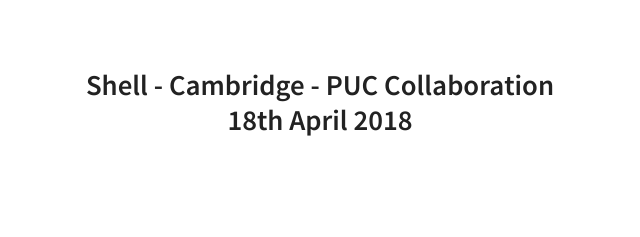
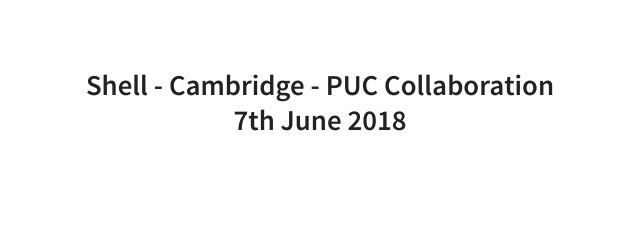
Before and after one commit to kks32-slides/2018-numerical-modelling, a website: page index.html in a window 1280 px wide. Shown: the part 483-720 px from the top of the page, 320-960 px from the left. Drawn offline with nearby package versions, Linux system fonts and the light colour scheme; some packages are replaced by stand-ins of ours.

Commit message:
:pencil: Update date

```diff
--- a/index.html
+++ b/index.html
@@ -46,7 +46,7 @@
                   </div>
                   <div style="clear: both; width: 100%">
                     <br/><br/>
-                    <h4>Shell - Cambridge - PUC Collaboration<br/>18th April 2018</h4>
+                    <h4>Shell - Cambridge - PUC Collaboration<br/>7th June 2018</h4>
                   </div>
                </section>
                <!-- Numerical methods -->
```
